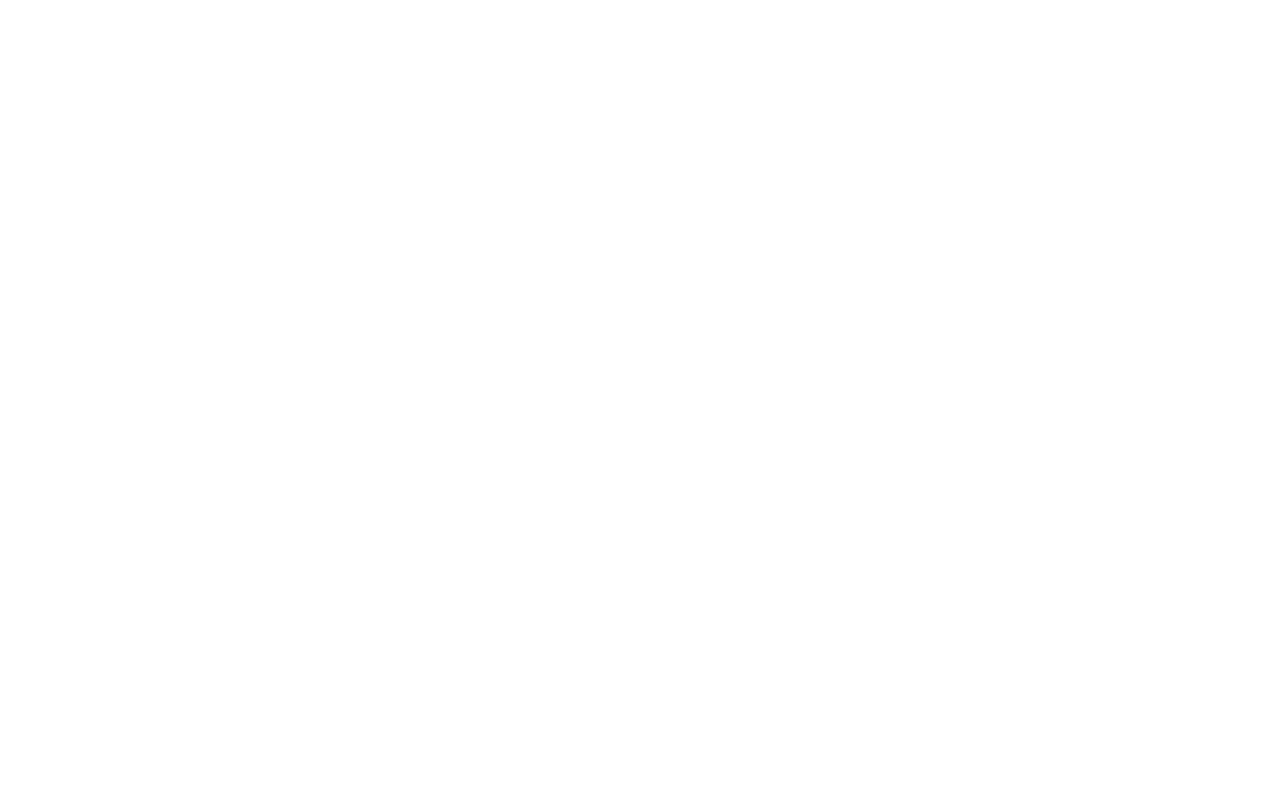
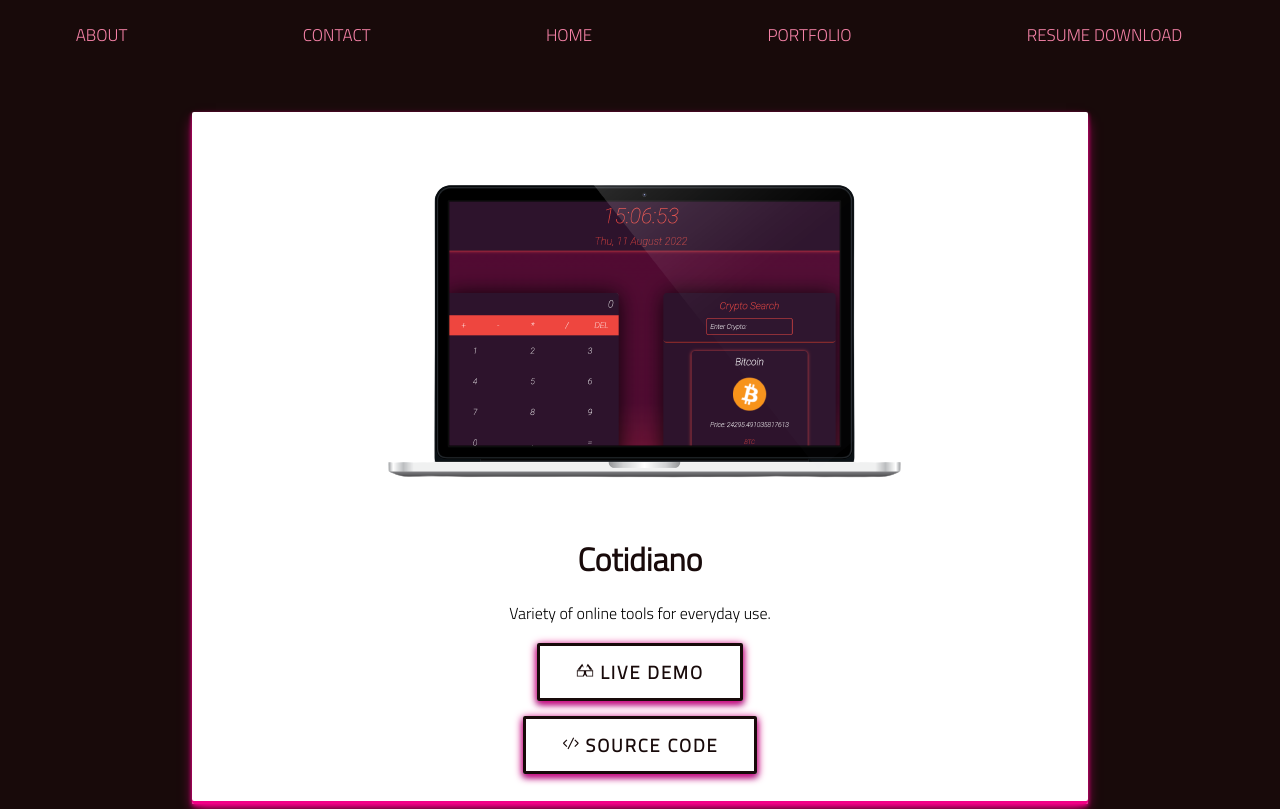
Before and after one commit to Jakisundays/portfolio, a React (Create React App) app: page /work in a window 1280 px wide. Before the commit this address had no page. Shown: the top 809 px of the page. Built offline with nearby package versions, Linux system fonts and the light colour scheme.

Commit message:
react deploy gh pages

```diff
--- a/package.json
+++ b/package.json
@@ -1,4 +1,5 @@
 {
+  "homepage": "http://Jakisundays.github.io/portfolio",
   "name": "portfolio",
   "version": "0.1.0",
   "private": true,
@@ -18,6 +19,8 @@
     "web-vitals": "^2.1.4"
   },
   "scripts": {
+    "predeploy": "npm run build",
+    "deploy": "gh-pages -d build",
     "start": "react-scripts start",
     "build": "react-scripts build",
     "test": "react-scripts test",
@@ -40,5 +43,8 @@
       "last 1 firefox version",
       "last 1 safari version"
     ]
+  },
+  "devDependencies": {
+    "gh-pages": "^4.0.0"
   }
 }
--- a/src/components/NavBar/NavBar.jsx
+++ b/src/components/NavBar/NavBar.jsx
@@ -12,8 +12,8 @@ const NavBar = ({toggle}) => {
         <NavWrapper>
             <NavPages to='/about' >About</NavPages>
             <NavPages to='/contact'>Contact</NavPages>
-            <NavLogo to='/'>Home</NavLogo>
-            <NavPages to='/portfolio'>Portfolio</NavPages>
+            <NavLogo to='/portfolio'>Home</NavLogo>
+            <NavPages to='/work'>Portfolio</NavPages>
             <NavResume>Resume download</NavResume>
 
         </NavWrapper>
--- a/src/components/SideBar/SideBar.jsx
+++ b/src/components/SideBar/SideBar.jsx
@@ -11,11 +11,11 @@ const SideBar = ({isOpen, toggle}) => {
         <SideBarWrapper>
             <SideBarWrapper>
                 <SideBarMenu>
-                    <SideBarLink to='/' onClick={toggle}>Home</SideBarLink>
+                    <SideBarLink to='/portfolio' onClick={toggle}>Home</SideBarLink>
                     <SideBarLink to='/about' onClick={toggle}>About</SideBarLink>
                     <SideBarLink to='/contact' onClick={toggle}>Contact</SideBarLink>
-                    <SideBarLink to='/portfolio' onClick={toggle}>Portfolio</SideBarLink>
-                    <SideBarButton>resume</SideBarButton>
+                    <SideBarLink to='/work' onClick={toggle}>Portfolio</SideBarLink>
+                    <SideBarButton>Resume</SideBarButton>
                 </SideBarMenu>
             </SideBarWrapper>
         </SideBarWrapper>
--- a/src/index.js
+++ b/src/index.js
@@ -10,9 +10,9 @@ const root = ReactDOM.createRoot(document.getElementById('root'));
 root.render(
   <BrowserRouter>
     <Routes>
-      <Route path="/" element={<App />} />
+      <Route path="/portfolio" element={<App />} />
       <Route path="/contact" element={<ContactPage />} />
-      <Route path="/portfolio" element={<PortfolioPage />} />
+      <Route path="/work" element={<PortfolioPage />} />
       <Route path="/about" element={<AboutPage />} />
     </Routes>
   </BrowserRouter>
```
Also changed, not shown: 1 other file (tests, documents, lock files or other folders).
